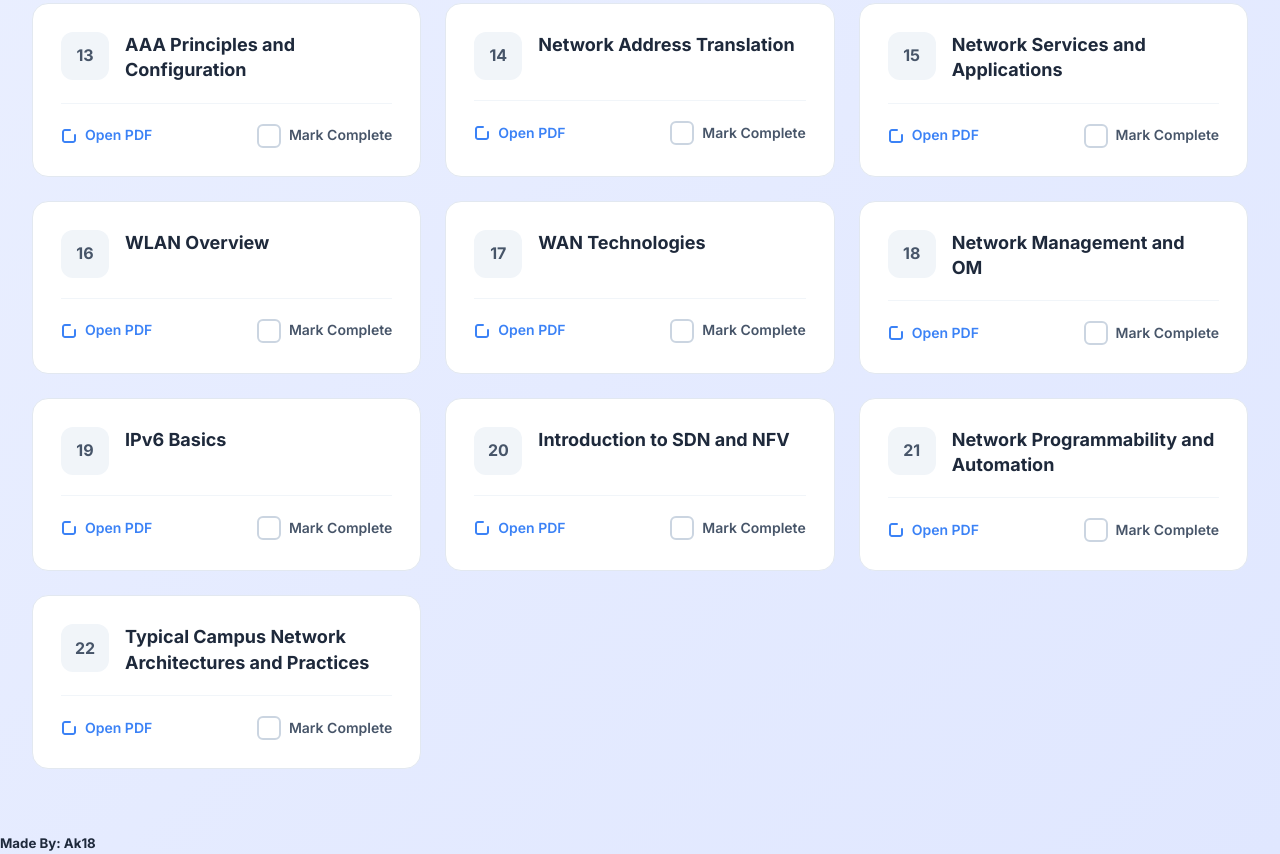
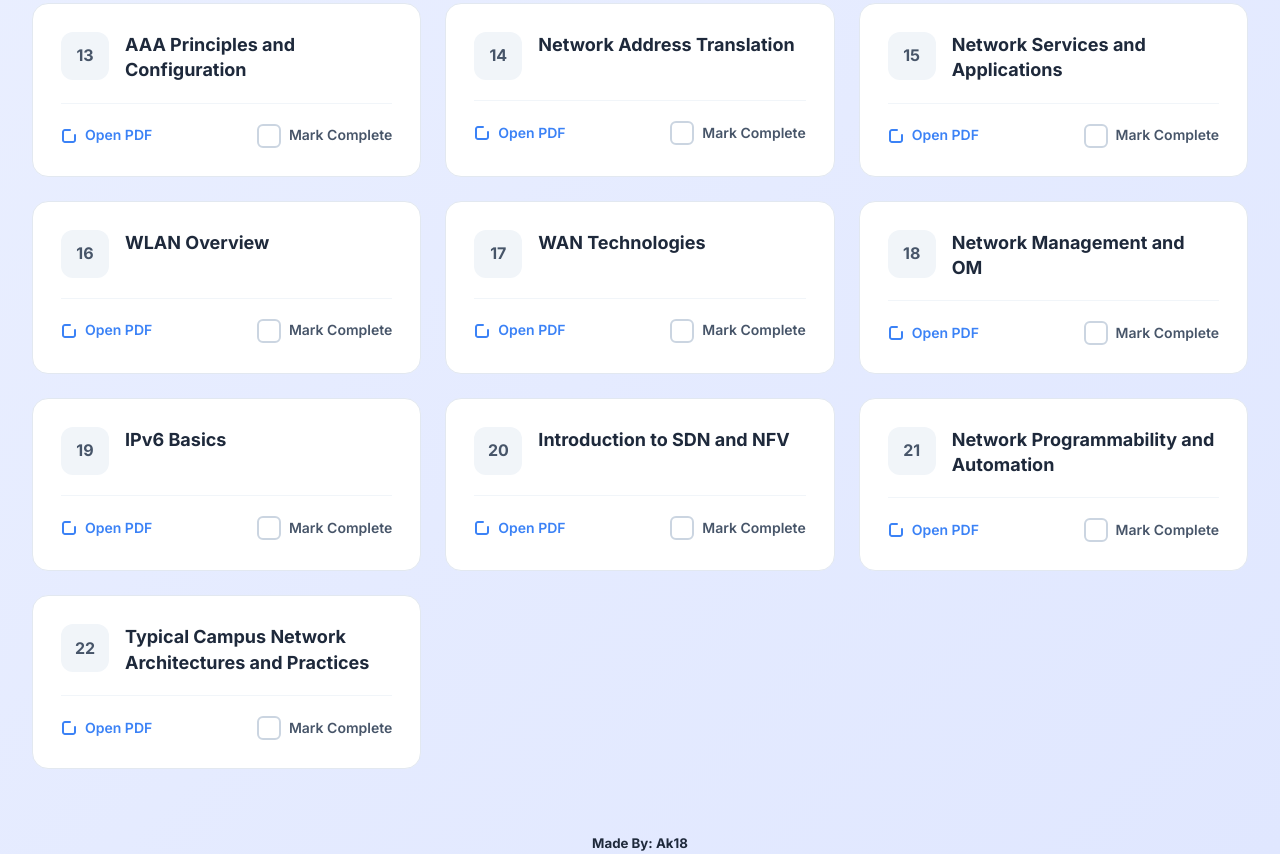
Before and after one commit to achrafkeddour/hcia, a plain HTML site: page lessons/lessons.html in a window 1280 px wide. Shown: the part 1660-2514 px from the top of the page. Drawn offline with Linux system fonts and the light colour scheme.

Commit message:
Update lessons.html

```diff
--- a/lessons/lessons.html
+++ b/lessons/lessons.html
@@ -553,8 +553,9 @@
         <div class="lessons-grid" id="lessons-container"></div>
     </div>
 
+    <div class="hero-content">
     <h5>Made By: Ak18</h5>
-
+    </div>
 
     <script>
         let lessons = [
```
